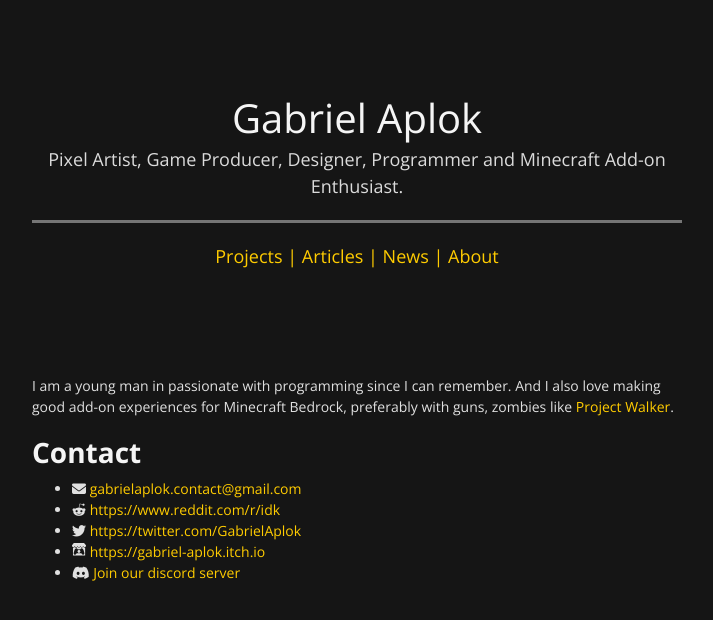
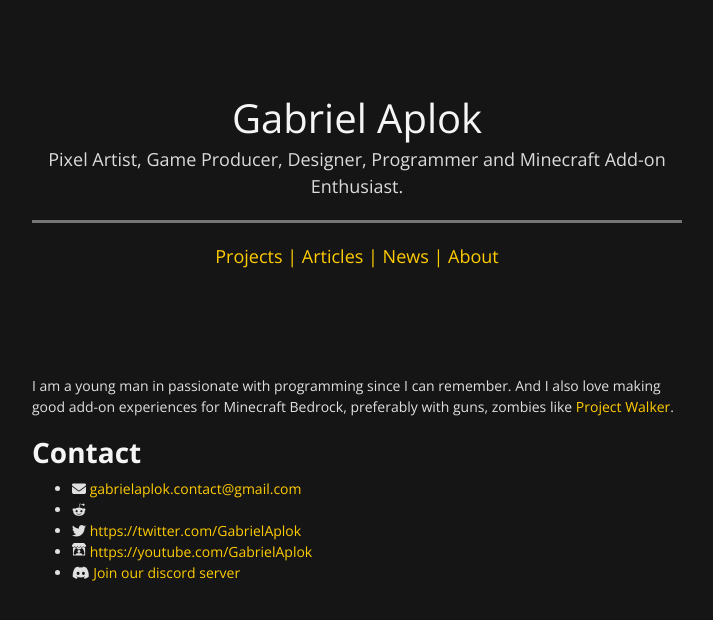
Before and after one commit to gabriel-aplok/gabriel-aplok.github.io, a Jekyll site: the page built from about.html, in a window 1280 px wide. Shown: the top 620 px of the page, without its empty margins (283-996 px from the left). Built offline with Jekyll 4.4.1, drawn with Linux system fonts in a browser that asks for light colours; some of the changed lines change nothing that is shown.

Commit message:
update _config.yml

```diff
--- a/_config.yml
+++ b/_config.yml
@@ -4,9 +4,8 @@ baseurl: ""
 url: "https://gabriel-aplok.github.io"
 google_analytics: false
 email: gabrielaplok.contact@gmail.com
-reddit: https://www.reddit.com/r/idk
 twitter: https://twitter.com/GabrielAplok
-itch: https://gabriel-aplok.itch.io
+itch: https://youtube.com/GabrielAplok
 discord: https://gabriel-aplok.github.io/discord
 markdown: kramdown
 collections:
```
